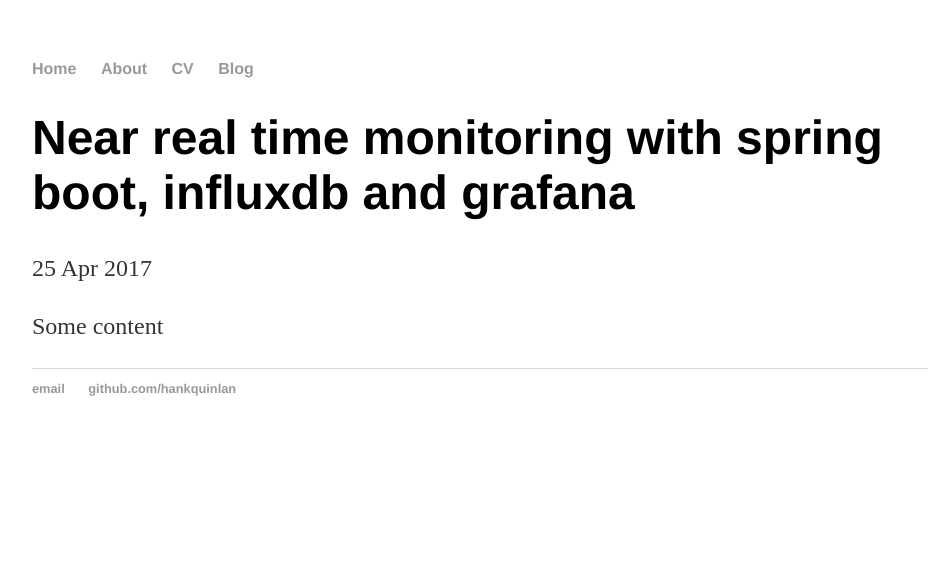
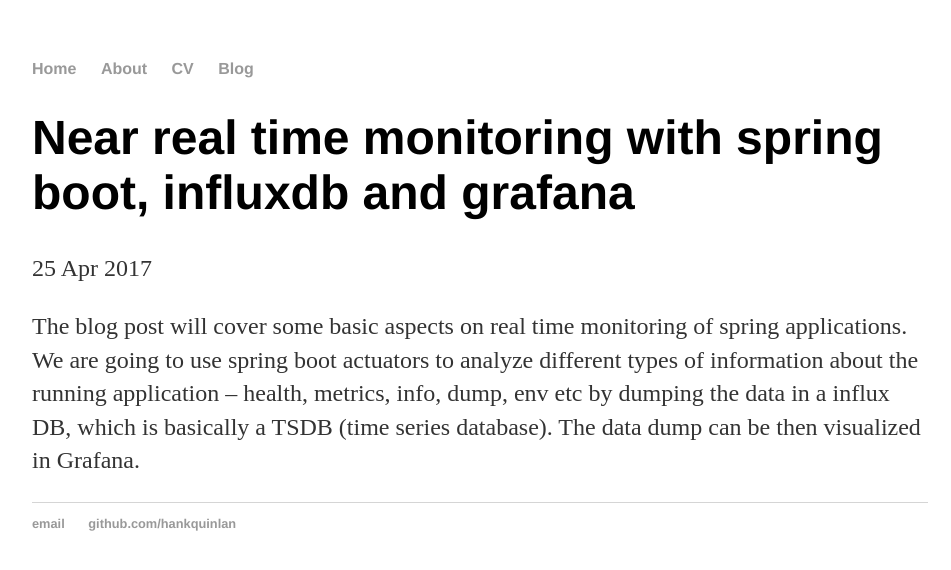
Before and after one commit to AmbujJauhari/AmbujJauhari.github.io, a Jekyll site: the page built from _posts/2017-04-25-Near-real-time-monitoring-with-spring-boot-influxdb-and-grafana.md, in a window 1280 px wide. Shown: the top 570 px of the page, without its empty margins (160-1111 px from the left). Built offline with Jekyll 4.4.1, drawn with Linux system fonts in a browser that asks for light colours.

Commit message:
Update 2017-04-25-Near-real-time-monitoring-with-spring-boot-influxdb-and-grafana.md

```diff
--- a/_posts/2017-04-25-Near-real-time-monitoring-with-spring-boot-influxdb-and-grafana.md
+++ b/_posts/2017-04-25-Near-real-time-monitoring-with-spring-boot-influxdb-and-grafana.md
@@ -4,4 +4,4 @@
 date: 2017-04-25
 ---
 
-Some content
+The blog post will cover some basic aspects on real time monitoring of spring applications. We are going to use spring boot actuators to analyze different types of information about the running application – health, metrics, info, dump, env etc by dumping the data in a influx DB, which is basically a TSDB (time series database). The data dump can be then visualized in Grafana.
```
